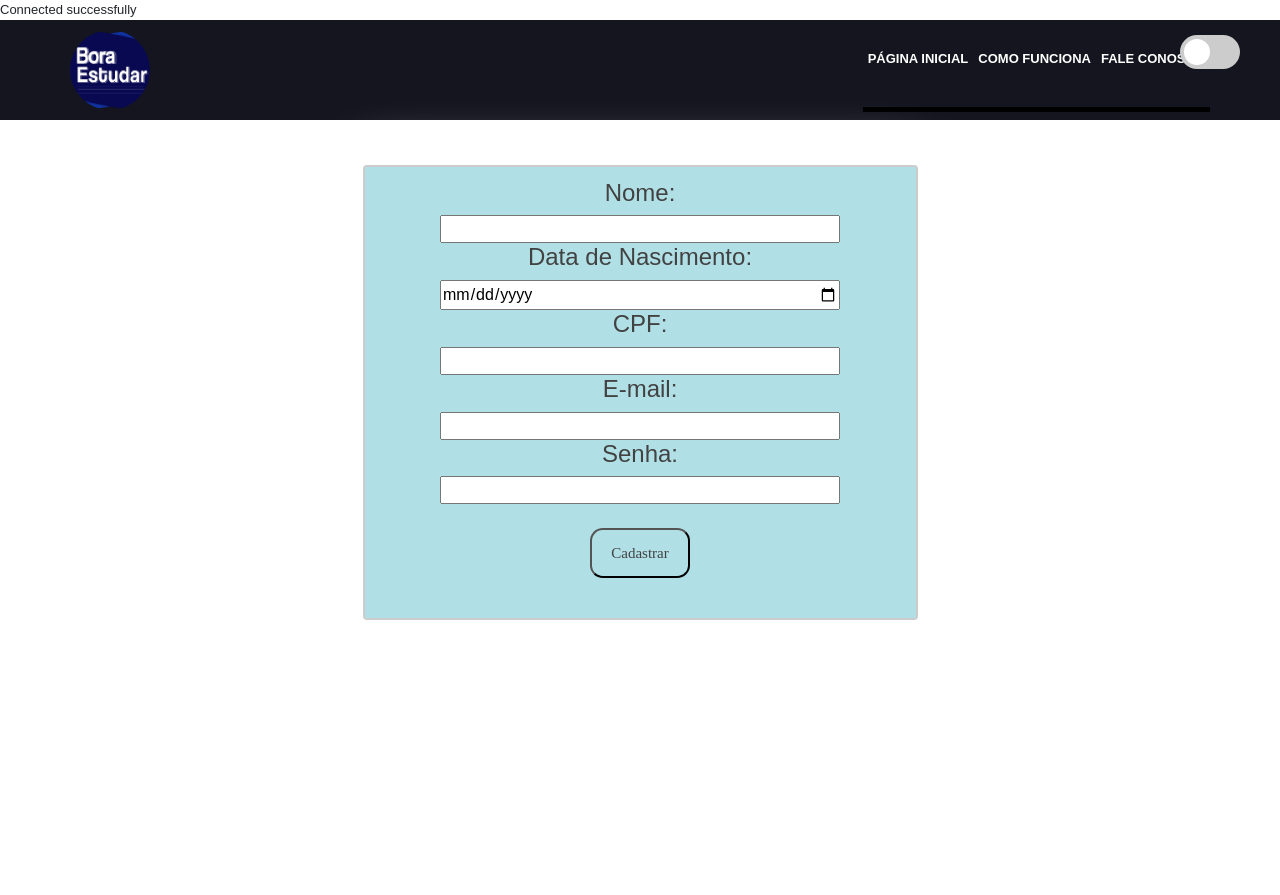
After one commit to luc0liv/Projeto_DoaTech, a PHP site: page /cadastromonitor.php in a window 1280 px wide. The commit adds this page. Run offline with PHP 8.4, Linux system fonts and the light colour scheme.

Commit message:
Paginas de cadastro mais BDA

```diff
--- a/assets/css/main.css
+++ b/assets/css/main.css
@@ -202,5 +202,8 @@
         border-radius: 50%;
     }
 
+    .space{
+        padding: 30px;
+    }
 
     /*fim*/
--- /dev/null
+++ b/cadastromonitor.php
@@ -0,0 +1,85 @@
+<!--Conexao do banco de dados-->
+<?php
+include_once('conexaobd.php');
+include_once('cadastromonitorbd.php');
+?>
+
+
+<!DOCTYPE html>
+<html lang="pt-br">
+    <head>
+		<meta charset="utf-8">
+		<link rel="stylesheet" href="https://stackpath.bootstrapcdn.com/bootstrap/4.1.3/css/bootstrap.min.css" integrity="sha384-MCw98/SFnGE8fJT3GXwEOngsV7Zt27NXFoaoApmYm81iuXoPkFOJwJ8ERdknLPMO" crossorigin="anonymous">
+        <link rel="stylesheet" type="text/css" href="./assets/css/main.css">
+        <link rel="stylesheet" type="text/css" href="./assets/css/faleConosco.css">
+        <script defer type="text/javascript" src="./assets/scripts/index.js"></script>
+        <title>Contatos</title>
+    </head>
+    <body>
+
+        <header>
+            <div class="header">
+                <div class="logo">
+                    <a href="index.php"><img class="logoimg" src="./assets/img/Asset 1.png"></a>
+                </div>
+
+                <div class="menu">
+                    <img class="menu-opener" src="./assets/img/menu.png"/>
+                    <nav>
+                        <ul>
+                            <li><a href="index.php">Página inicial</a></li>
+                            <li><a href="comoFunciona.php">Como Funciona</a></li>
+                            <li><a href="faleConosco.php">Fale Conosco</a></li>
+                        </ul>
+                    </nav>
+                </div>
+            </div>
+        </header>
+
+    <!-- Inicio do switch -->
+    <div class="tema">
+        <div class="theme-switch-wrapper">
+            <label class="theme-switch" for="checkbox">
+                <input type="checkbox" id="checkbox" />
+                <div class="slider round" ></div>
+            </label>
+        </div>
+    </div>
+    <!--fim do switch-->
+
+
+
+
+<main>
+
+<div class="space">
+<div class="container">
+        <form method="post" action="" class="monitorando" id="formulario">
+            <h4>Nome:</h4>
+            <input type="text" style="width: 400px;" name="monnome"><br>
+            <h4>Data de Nascimento:
+            </h4>
+            <input type="date" style="width: 400px;" name="monnasc">
+            <h4>
+                CPF:
+            </h4>
+            <input type="number" style="width: 400px;" name="moncpf">
+            <h4>
+                E-mail:
+            </h4>
+            <input type="email" style="width: 400px;" name="monemail">
+            <h4>
+               Senha:
+            </h4>
+            <input type="password" style="width: 400px;" name="monsenha"><br><br>
+
+            <input type="submit" id="botao" value="Cadastrar">
+        </form>
+    </div>
+    </div>
+
+
+</main>
+
+</body>
+</html>
--- /dev/null
+++ b/cadastromonitorbd.php
@@ -0,0 +1,15 @@
+<?php
+
+if(isset($_POST['monnome']) && isset($_POST['monnasc'])  && isset($_POST['moncpf']) && isset($_POST['monemail']) && isset($_POST['monsenha'])){
+    $monnome = $_POST['monnome'];
+    $monnasc = $_POST['monnasc'];
+    $moncpf = $_POST['moncpf'];
+    $monemail = $_POST['monemail'];
+    $monsenha = $_POST['monsenha'];
+
+
+    $sql = "insert into monitores (monnome, monnasc, moncpf, monemail, monsenha) values ('$monnome','$monnasc','$moncpf', '$monemail','$monsenha')";
+    $result = $conn->query($sql);
+}
+
+?>
--- a/comofunciona.php
+++ b/comofunciona.php
@@ -1,6 +1,6 @@
 <!--Conexao do banco de dados-->
 <?php include_once('conexaobd.php');?>
-php
+
 <!DOCTYPE html>
 <html lang="pt-br">
 <head>
--- a/index.php
+++ b/index.php
@@ -89,8 +89,8 @@
              </div>
         </div>
         <div class="modal-footer">
-          <button type="button" class="btn btn-secondary" data-dismiss="modal">Fechar</button>
-          <button type="button" class="btn btn-primary">Cadastro</button>
+          <a class="btn btn-primary"  href="./cadastroaluno.php">Cadastro Aluno</a>
+          <a class="btn btn-primary"  href="./cadastromonitor.php">Cadastro Monitor</a>
           <button type="button" class="btn btn-primary">Esqueceu a senha?</button>
         </div>
       </div>
```
Also changed, not shown: cadastroaluno.php (added, +97 -0 lines), cadastroalunobd.php (added, +14 -0 lines).
